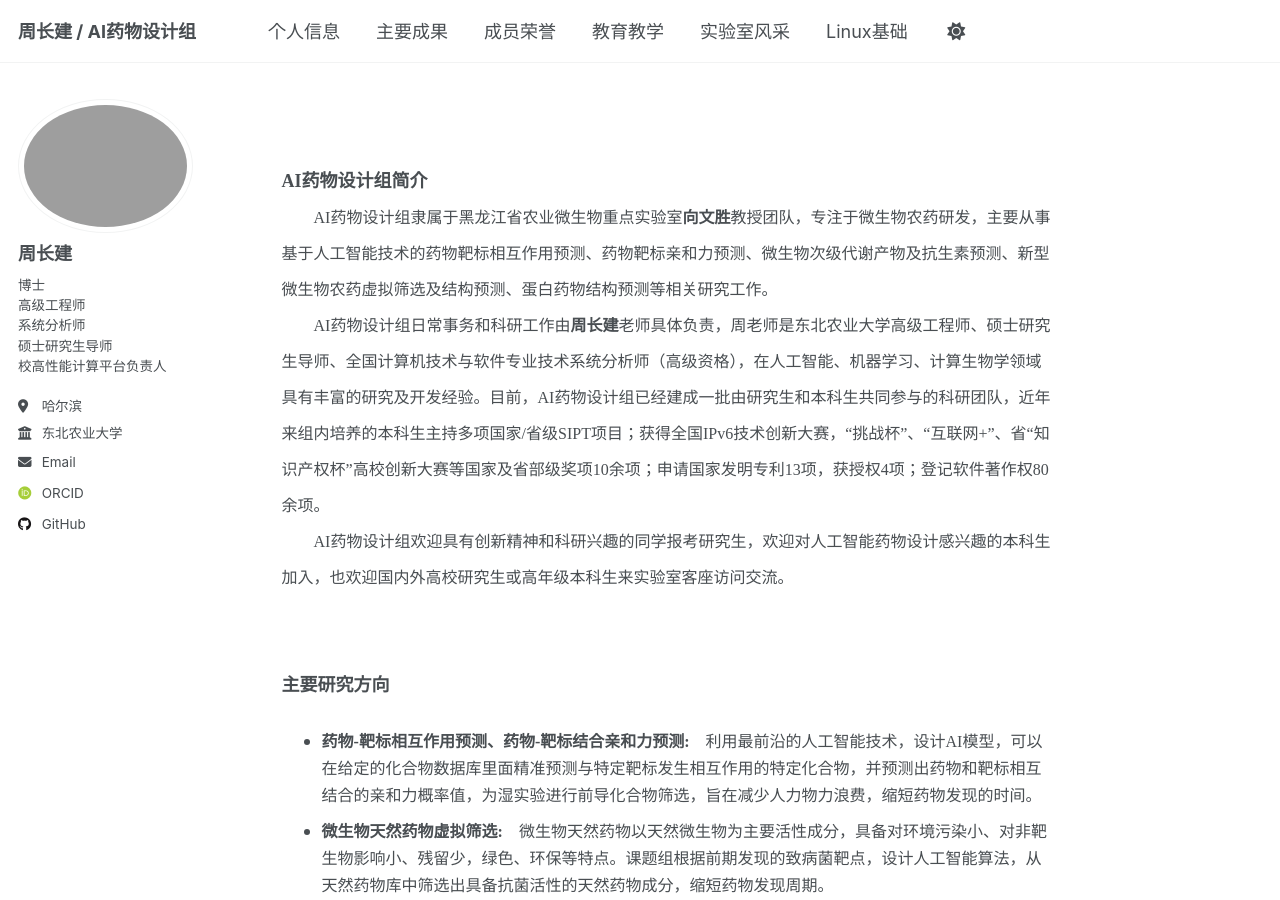
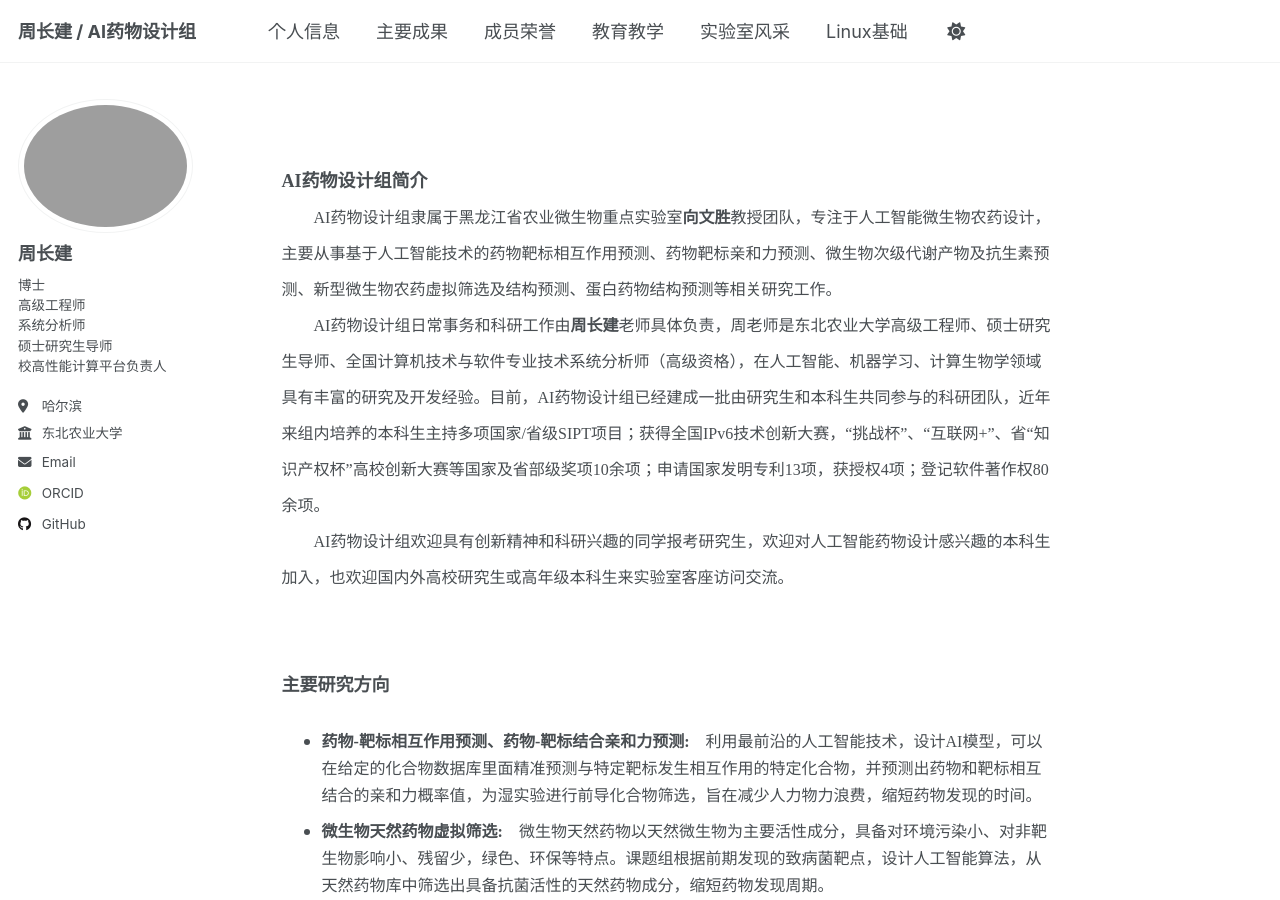
Before and after one commit to HPC-NEAU/zhoucj, a Jekyll site: the page built from _pages/about.md, in a window 1280 px wide and 900 px high. Built offline with Jekyll 4.4.1, drawn with Linux system fonts in a browser that asks for light colours; some web fonts are replaced.

Commit message:
Update about.md

```diff
--- a/_pages/about.md
+++ b/_pages/about.md
@@ -12,7 +12,7 @@ redirect_from:
 <font face="微软雅黑" size=3>
 <font face="微软雅黑" size=4><b>AI药物设计组简介</b></font>
 <br>
-&emsp;&emsp;AI药物设计组隶属于黑龙江省农业微生物重点实验室<b>向文胜</b>教授团队，专注于微生物农药研发，主要从事基于人工智能技术的药物靶标相互作用预测、药物靶标亲和力预测、微生物次级代谢产物及抗生素预测、新型微生物农药虚拟筛选及结构预测、蛋白药物结构预测等相关研究工作。<br>
+&emsp;&emsp;AI药物设计组隶属于黑龙江省农业微生物重点实验室<b>向文胜</b>教授团队，专注于人工智能微生物农药设计，主要从事基于人工智能技术的药物靶标相互作用预测、药物靶标亲和力预测、微生物次级代谢产物及抗生素预测、新型微生物农药虚拟筛选及结构预测、蛋白药物结构预测等相关研究工作。<br>
 &emsp;&emsp;AI药物设计组日常事务和科研工作由<b>周长建</b>老师具体负责，周老师是东北农业大学高级工程师、硕士研究生导师、全国计算机技术与软件专业技术系统分析师（高级资格），在人工智能、机器学习、计算生物学领域具有丰富的研究及开发经验。目前，AI药物设计组已经建成一批由研究生和本科生共同参与的科研团队，近年来组内培养的本科生主持多项国家/省级SIPT项目；获得全国IPv6技术创新大赛，“挑战杯”、“互联网+”、省“知识产权杯”高校创新大赛等国家及省部级奖项10余项；申请国家发明专利13项，获授权4项；登记软件著作权80余项。<br>
 &emsp;&emsp;AI药物设计组欢迎具有创新精神和科研兴趣的同学报考研究生，欢迎对人工智能药物设计感兴趣的本科生加入，也欢迎国内外高校研究生或高年级本科生来实验室客座访问交流。<br>
 
```
